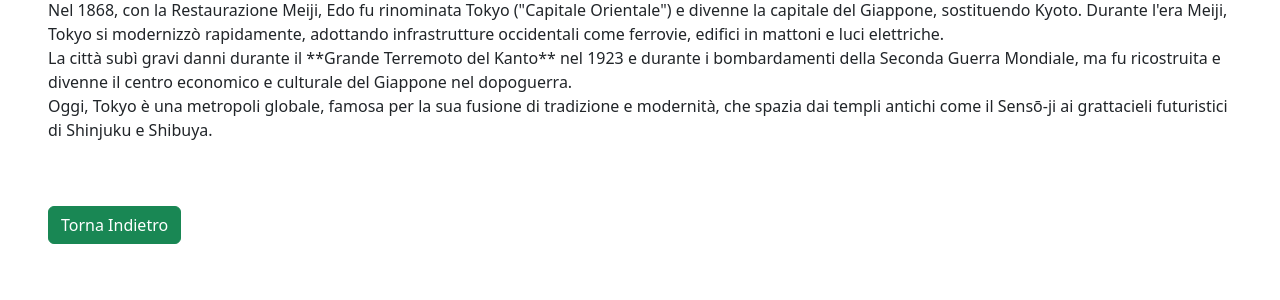
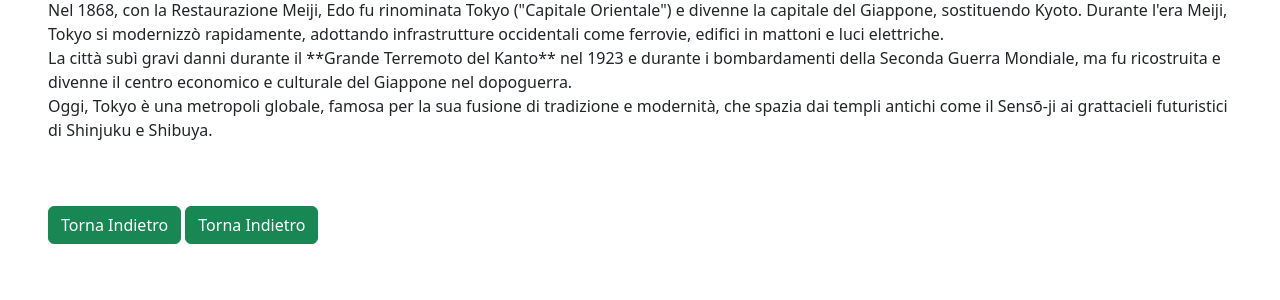
Before and after one commit to Torsello2007/SIto_web_citta, a Flask app: page /luoghi in a window 1280 px wide. Shown: the part 298-598 px from the top of the page. Run offline with Flask 3, Linux system fonts and the light colour scheme.

Commit message:
test commit in test_branch

```diff
--- a/templates/luoghi.html
+++ b/templates/luoghi.html
@@ -28,6 +28,7 @@
             Oggi, Tokyo è una metropoli globale, famosa per la sua fusione di tradizione e modernità, che spazia dai templi antichi come il Sensō-ji ai grattacieli futuristici di Shinjuku e Shibuya.
         </p>
         <a href="/" class="btn btn-success mt-5">Torna Indietro</a>
+        <a href="/" class="btn btn-success mt-5">Torna Indietro</a>
     </div>
 </body>
 </html>
```
